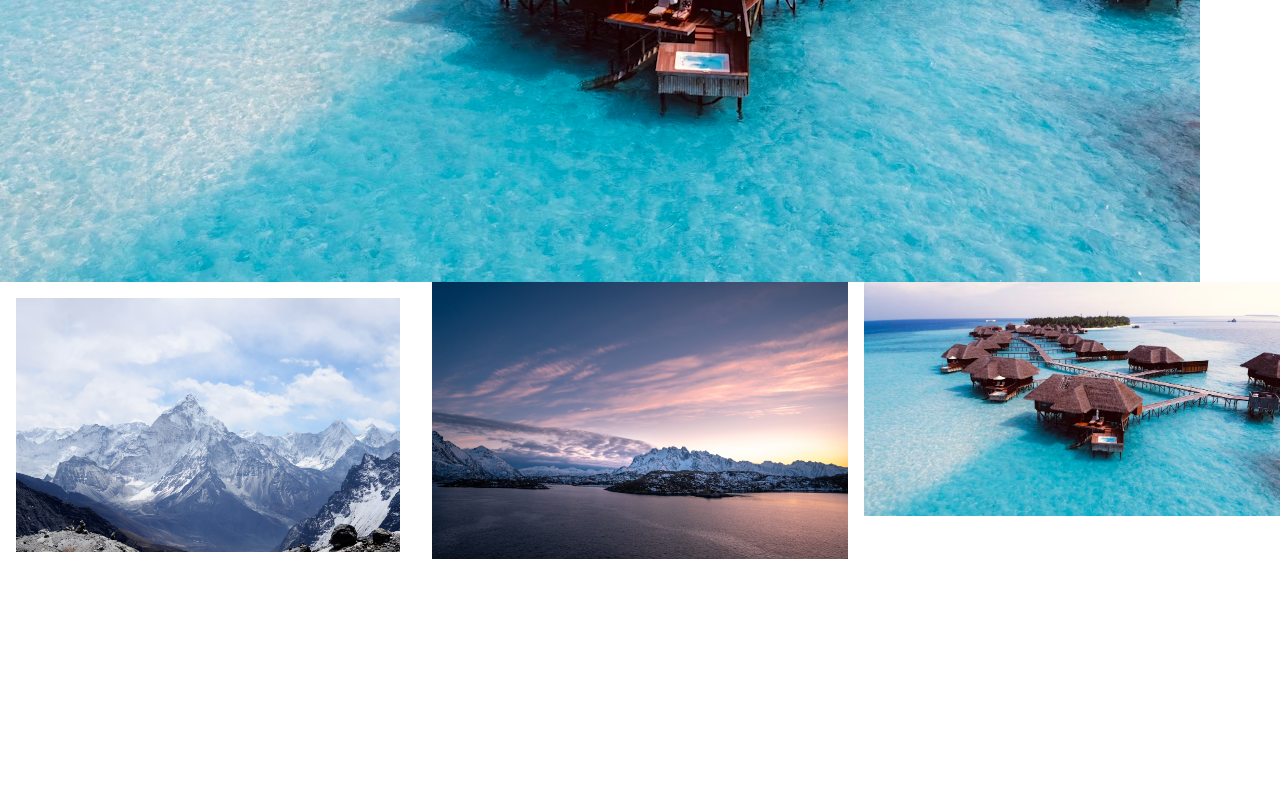
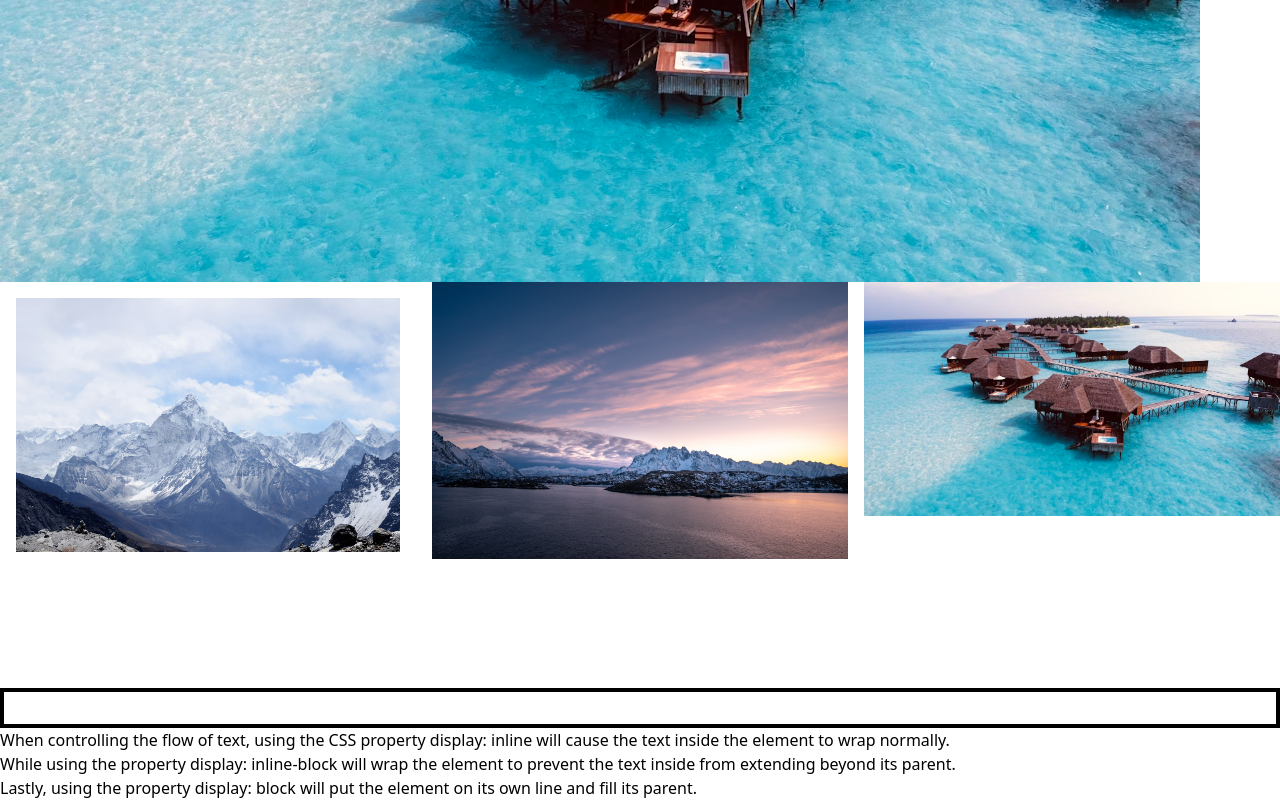
Before and after one commit to ujjwalmishra2050/learning-tailwind, a website: page Layout/layout.html in a window 1280 px wide. Shown: the part 393-1193 px from the top of the page. Before the commit the page ends 1081 px from the top, so only its background shows below. Drawn offline with Linux system fonts and the light colour scheme.

Commit message:
Dislplay Property Added

```diff
--- a/Layout/layout.html
+++ b/Layout/layout.html
@@ -77,6 +77,25 @@
       Hello<br />World
     </span>
     <!-- used for adding box gap inside an element by margins. -->
+
+    <div class="box-border size-32 border-4 p-4 ...">
+      <!-- ..Makes box sizing accordingly  how an browser calculates elements totals size -->
+    </div>
+    <p>
+      When controlling the flow of text, using the CSS property <span class="inline">display: inline</span> will cause the
+      text inside the element to wrap normally.
+    </p>
+    <!-- Behaves Like Inline -->
+    <p>
+      While using the property <span class="inline-block">display: inline-block</span> will wrap the element to prevent the
+      text inside from extending beyond its parent.
+    </p>
+    <!-- Here it behaves like inline but accepts block properties too -->
+    <p>
+      Lastly, using the property <span class="block">display: block</span> will put the element on its own line and fill its
+      parent.
+    </p>
+    <!-- Here it behaves like an block level element that is tke full width  -->
 </body>
 
 </html>
```
